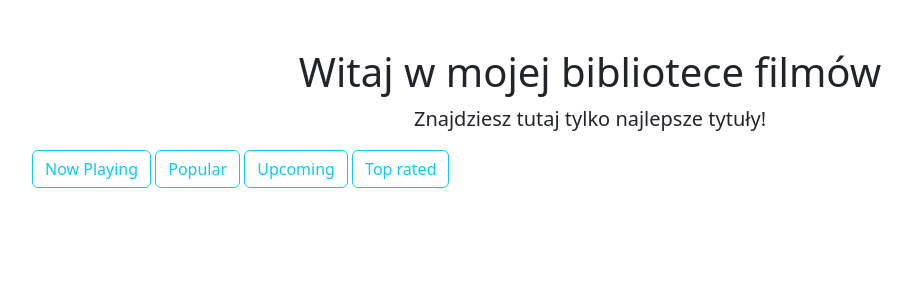
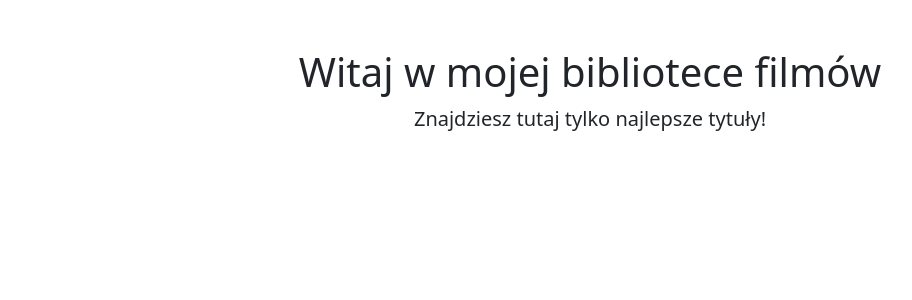
Before and after one commit to martabialecka/movies_catalogue, a Flask app: page / in a window 1280 px wide. Shown: the part 56-356 px from the top of the page, without its empty margins (50-962 px from the left). Run offline with Flask 2, Linux system fonts and the light colour scheme; data that the repository does not hold is empty.

Commit message:
Revert "Buttons with list types"
This reverts commit ba44355dddf929386a0af1cf2afde1d008e6abf2.

```diff
--- a/main.py
+++ b/main.py
@@ -1,13 +1,12 @@
 import tmdb_client
-from flask import Flask, render_template, request
+from flask import Flask, render_template
 
 app = Flask(__name__)
 
 @app.route('/')
 def homepage():
-    selected_list = request.args.get('list_type', 'popular')
-    movies = tmdb_client.get_movies(how_many = 8, list_type = selected_list)
-    return render_template('homepage.html', movies = movies, current_list = selected_list)
+    movies = tmdb_client.get_movies(how_many = 8)
+    return render_template('homepage.html', movies = movies)
 
 @app.context_processor
 def utility_processor():
@@ -19,4 +18,4 @@ def utility_processor():
 def movie_details(movie_id):
    details = tmdb_client.get_single_movie(movie_id)
    cast = tmdb_client.get_single_movie_cast(movie_id)
-   return render_template('movie_details.html', movie = details, cast = cast)
+   return render_template("movie_details.html", movie=details, cast=cast)
--- a/templates/homepage.html
+++ b/templates/homepage.html
@@ -7,21 +7,15 @@
        <h1 class="mt-5">Witaj w mojej bibliotece filmów</h1>
        <p class="lead">Znajdziesz tutaj tylko najlepsze tytuły!</p>
    </div>
-    <div class="col-lg-12 mb-4">
-        <a href="{{ url_for('homepage', list_type = 'now_playing') }}" class="btn btn-outline-info">Now Playing</a>
-        <a href="{{ url_for('homepage', list_type = 'popular') }}" class="btn btn-outline-info">Popular </a>
-        <a href="{{ url_for('homepage', list_type = 'upcoming') }}" class="btn btn-outline-info">Upcoming</a>
-        <a href="{{ url_for('homepage', list_type = 'top_rated') }}" class="btn btn-outline-info">Top rated</a>
-    </div>
    {% for movie in movies %}
    <div class="col-lg-3 col-md-6 mb-4">
        <div class="card h-100">
-            <img class="card-img-top" src="{{ tmdb_image_url(movie.poster_path, 'w342') }}" alt="">
+           <img class="card-img-top" src="{{ tmdb_image_url(movie.poster_path, "w342") }}" alt="">
            <div class="card-body">
                <h4 class="card-title">{{ movie.title }}</h4>
            </div>
            <div class="card-footer text-center">
-                <a href="{{ url_for('movie_details', movie_id = movie.id) }}" class="btn btn-primary">Pokaż więcej</a>
+               <a href="{{ url_for('movie_details', movie_id=movie.id) }}" class="btn btn-primary">Pokaż więcej</a>
            </div>
        </div>
    </div>
--- a/tmdb_client.py
+++ b/tmdb_client.py
@@ -11,23 +11,14 @@ def get_popular_movies():
     response = requests.get(endpoint, headers = headers)
     return response.json()
 
-def get_movies_list(list_type):
-    endpoint = f"https://api.themoviedb.org/3/movie/{list_type}"
-    headers = {
-        "Authorization": f"Bearer {API_TOKEN}"
-    }
-    response = requests.get(endpoint, headers=headers)
-    response.raise_for_status()
-    return response.json()
-
 def get_poster_url(poster_api_path, size='w342'):
     base_url = 'https://image.tmdb.org/t/p/'
     return f'{base_url}{size}/{poster_api_path}'
 
-def get_movies(how_many, list_type='popular'):
+def get_movies(how_many):
     data = get_popular_movies()
     top = data['results'][:how_many]
-    #random.shuffle(top)
+    random.shuffle(top)
     return top
 
 def get_single_movie(movie_id):
```
Also changed, not shown: templates/movie_details.html (+5 -2 lines). Lines whose indentation alone changed are shown as unchanged.
